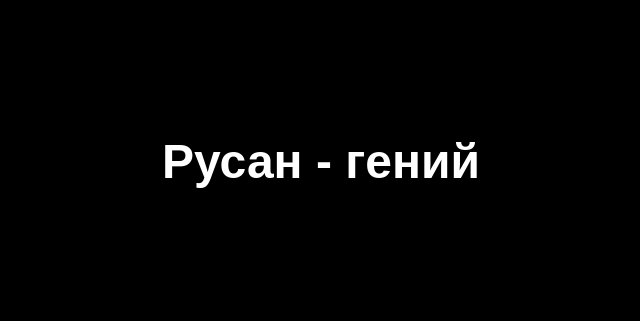
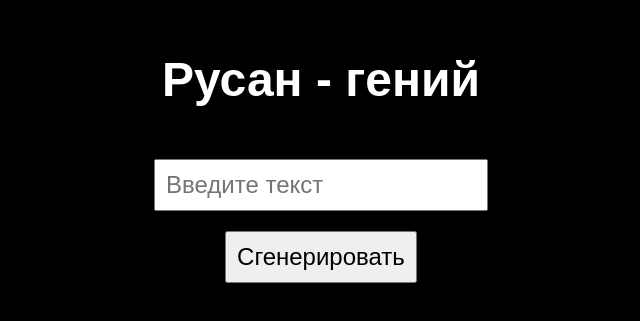
Before and after one commit to RusanGenius/RusanGenius, a plain HTML site: page index.html in a window 1280 px wide. Shown: the part 239-560 px from the top of the page, without its empty margins (319-959 px from the left). Drawn offline with Linux system fonts and the light colour scheme.

Commit message:
Add files via upload

```diff
--- a/index.html
+++ b/index.html
@@ -6,22 +6,64 @@
     <title>Русан - гений</title>
     <style>
         body {
-            background-color: black; /* Цвет фона: чёрный */
-            display: flex; /* Flexbox для центровки */
-            justify-content: center; /* Горизонтальное выравнивание по центру */
-            align-items: center; /* Вертикальное выравнивание по центру */
-            height: 100vh; /* Высота: 100% от высоты экрана */
-            margin: 0; /* Убираем отступы */
+            background-color: black;
+            display: flex;
+            flex-direction: column;
+            justify-content: center;
+            align-items: center;
+            height: 100vh;
+            margin: 0;
         }
 
         h1 {
-            color: white; /* Цвет текста: белый */
-            font-size: 3em; /* Размер шрифта */
-            font-family: Arial, sans-serif; /* Шрифт */
+            color: white;
+            font-size: 3em;
+            font-family: Arial, sans-serif;
+        }
+
+        input, button {
+            font-size: 1.5em;
+            padding: 10px;
+            margin-top: 20px;
+        }
+
+        button {
+            cursor: pointer;
         }
     </style>
 </head>
 <body>
     <h1>Русан - гений</h1>
+    <input type="text" id="textInput" placeholder="Введите текст" />
+    <button onclick="generateText()">Сгенерировать</button>
+    <div id="output" style="color: white; margin-top: 20px;"></div>
+
+    <script>
+        async function generateText() {
+            const inputText = document.getElementById('textInput').value;
+            const outputDiv = document.getElementById('output');
+
+            try {
+                const response = await fetch('https://fusionbrain.ai/api/v1/endpoint', { // Замените 'endpoint' на фактический URL из документации
+                    method: 'POST',
+                    headers: {
+                        'Content-Type': 'application/json',
+                        'Authorization': '184E246C448E0B2A88D604EB9A6A31DF'
+                    },
+                    body: JSON.stringify({ prompt: inputText })
+                });
+
+                if (!response.ok) {
+                    throw new Error('Ошибка сети: ' + response.status);
+                }
+
+                const data = await response.json();
+                outputDiv.textContent = data.generated_text; // Замените 'generated_text' на фактический путь в ответе API
+            } catch (error) {
+                console.error('Ошибка:', error);
+                outputDiv.textContent = 'Произошла ошибка при генерации текста.';
+            }
+        }
+    </script>
 </body>
 </html>
```
